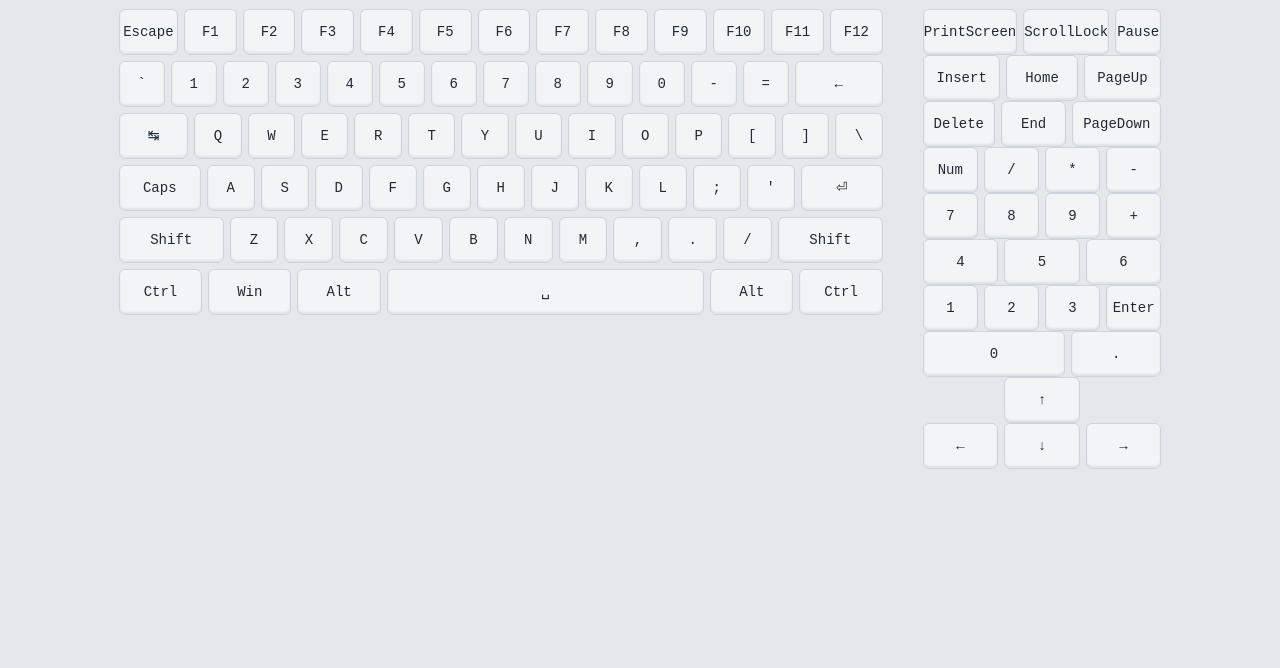
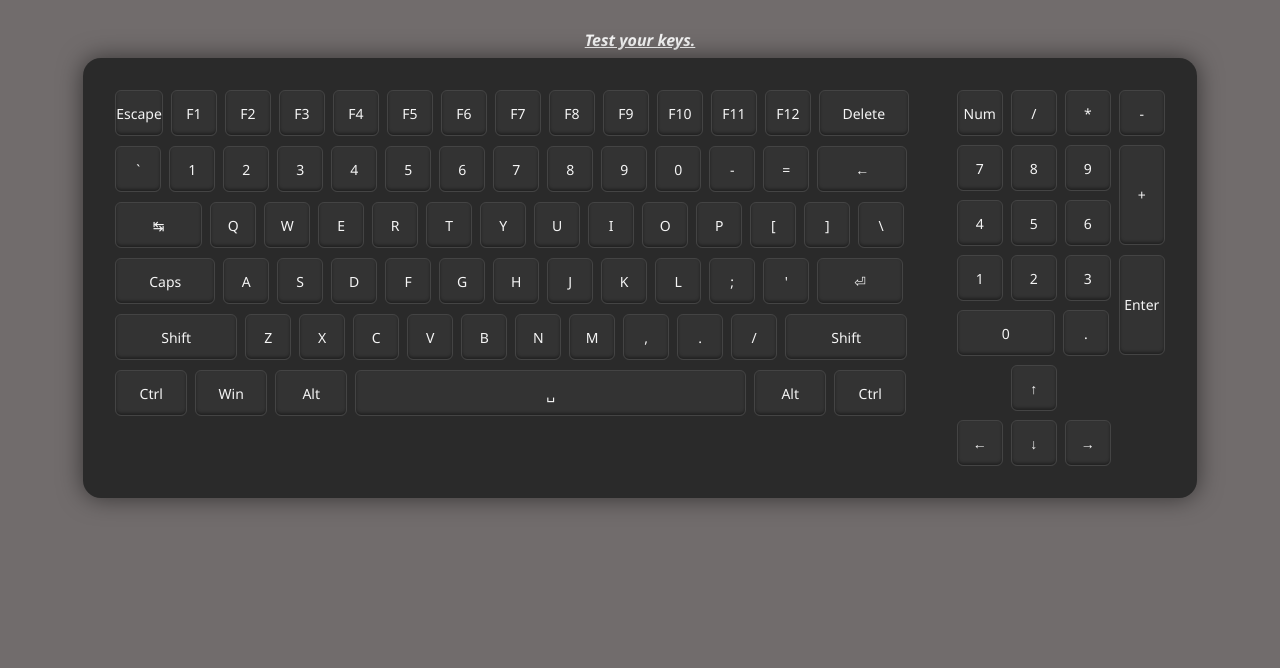
Before and after one commit to yadneshx17/KeyTest, a plain HTML site: page index.html in a window 1280 px wide. Shown: the part 132-800 px from the top of the page. Drawn offline with nearby package versions, Linux system fonts and the light colour scheme.

Commit message:
beta ship

```diff
--- a/index.html
+++ b/index.html
@@ -5,20 +5,20 @@
     <meta name="viewport" content="width=device-width, initial-scale=1.0">
     <title>KeyTest</title>
     <link rel="stylesheet" href="style.css">
-    <!-- <script src="https://cdn.jsdelivr.net/npm/@tailwindcss/browser@4"></script> -->
+    <script src="https://cdn.jsdelivr.net/npm/@tailwindcss/browser@4"></script>
 </head>
 <body>
+    <div id="layout-buttons">
+        <button id="nor-layout">
+            <img src="assets/window.png" alt="Win" width="65px" height="65px">
+        </button>
 
-    <div id="layout-buttons">
         <button id="mac-layout">
-        <img src="assets/apple.png" alt="Mac" width="70px" height="70px">
-        </button>
-        <button id="nor-layout">
-        <img src="assets/window.png" alt="Win" width="65px" height="65px">
+            <img src="assets/apple.png" alt="Mac" width="70px" height="70px">
         </button>
     </div>
 
-
+    <p class="italic underline m-1.5"><b>Test your keys.</b></p>
     <div id="keyboard">
         <div id="main-block"></div>
         <div id="num-pad"></div>
--- a/layout.js
+++ b/layout.js
@@ -1,18 +1,23 @@
+export const mainBlock = [
+  ["Escape", "F1", "F2", "F3", "F4", "F5", "F6", "F7", "F8", "F9", "F10", "F11", "F12", "Delete"],
 
-export const mainBlock = [
-  ["Escape", "F1", "F2", "F3", "F4", "F5", "F6", "F7", "F8", "F9", "F10", "F11", "F12"],
   ["Backquote", "Digit1", "Digit2", "Digit3", "Digit4", "Digit5", "Digit6", "Digit7", "Digit8", "Digit9", "Digit0", "Minus", "Equal", "Backspace"],
+
   ["Tab", "KeyQ", "KeyW", "KeyE", "KeyR", "KeyT", "KeyY", "KeyU", "KeyI", "KeyO", "KeyP", "BracketLeft", "BracketRight", "Backslash"],
+
   ["CapsLock", "KeyA", "KeyS", "KeyD", "KeyF", "KeyG", "KeyH", "KeyJ", "KeyK", "KeyL", "Semicolon", "Quote", "Enter"],
+
   ["ShiftLeft", "KeyZ", "KeyX", "KeyC", "KeyV", "KeyB", "KeyN", "KeyM", "Comma", "Period", "Slash", "ShiftRight"],
-  ["ControlLeft", "WinLeft", "AltLeft", "Space", "AltRight", "ControlRight"]
+
+  ["ControlLeft", "WinLeft", "AltLeft", "Space", "AltRight", "ControlRight"],
+
 ];
 
 export const rightBlock = [
   // Navigation top
-  ["PrintScreen", "ScrollLock", "Pause"],
-  ["Insert", "Home", "PageUp"],
-  ["Delete", "End", "PageDown"],
+  // ["PrintScreen", "ScrollLock", "Pause"],
+  // ["Insert", "Home", "PageUp"],
+  // ["Delete", "End", "PageDown"],
 
   // Numpad
   ["NumLock", "NumpadDivide", "NumpadMultiply", "NumpadSubtract"],
@@ -25,13 +30,12 @@ export const rightBlock = [
   // Arrow keys
   ["", "ArrowUp", ""],
   ["ArrowLeft", "ArrowDown", "ArrowRight"]
-
 ];
 
 
-// Mac layout (example)
+// Mac layout
 export const mainBlockMac = [
-  // Replace Win with Meta, adjust keys as needed
+  // Replace Win with Meta, adjust keys as needed :)
   ["Escape", "F1", "F2", "F3", "F4", "F5", "F6", "F7", "F8", "F9", "F10", "F11", "F12"],
   ["Backquote", "Digit1", "Digit2", "Digit3", "Digit4", "Digit5", "Digit6", "Digit7", "Digit8", "Digit9", "Digit0", "Minus", "Equal", "Delete"],
   ["Tab", "KeyQ", "KeyW", "KeyE", "KeyR", "KeyT", "KeyY", "KeyU", "KeyI", "KeyO", "KeyP", "BracketLeft", "BracketRight", "Backslash"],
@@ -40,9 +44,11 @@ export const mainBlockMac = [
   ["ControlLeft", "MetaLeft", "AltLeft", "Space", "AltRight", "MetaRight", "ControlRight"]
 ];
 
-export const rightBlockMac = [
-  ["Insert", "Home", "PageUp"],
-  ["End", "PageDown", "Fn"],
-  ["", "ArrowUp", ""],
-  ["ArrowLeft", "ArrowDown", "ArrowRight"]
-];
+// export const rightBlockMac = [
+//   // ["Insert", "Home", "PageUp"],
+//   // ["End", "PageDown", "Fn"],
+//   // ["", "ArrowUp", ""],
+//   // ["ArrowLeft", "ArrowDown", "ArrowRight"]
+// ];
+
+export const rightBlockMac = [];
--- a/style.css
+++ b/style.css
@@ -1,123 +1,172 @@
-/* -------------- GLOBAL LOOK -------------- */
+/* --------------  GLOBAL LOOK -------------- */
 :root {
-    --key-bg: #f3f4f6;
-    --key-fg: #1f2937;
-    --key-border: #cbd5e1;
-    --key-bg-dark: #1e293b;
-    --key-fg-dark: #f1f5f9;
-    --key-border-dark: #334155;
-    --pressed-bg: #4caf50;
-    --pressed-fg: #ffffff;
+  --bg:           #716c6c;   /* page background */
+  --frame-bg:     #2a2a2a;   /* keyboard frame */
+  --key-bg:       #333;
+  --key-border:   #444;
+  --key-text:     #f5f5f5;
+
+  --press-bg:     #5d5c5e;
+  --press-shadow: #000000b4;
 }
 
-  body.dark {
-    --key-bg: var(--key-bg-dark);
-    --key-fg: var(--key-fg-dark);
-    --key-border: var(--key-border-dark);
-  }
+* { box-sizing: border-box; }
 
+/* Page */
 body {
-    font-family: system-ui, sans-serif;
-    background: #e5e7eb;
+  background: var(--bg);
+  margin: 0;
+  padding: 40px;
+  font-family: 'Segoe UI', sans-serif;
   display: flex;
   flex-direction: column;
   align-items: center;
-    padding: 24px;
+  color: var(--key-text);
 }
 
-  /* -------------- TOGGLE BUTTONS -------------- */
+/* --------------  TOGGLE BUTTONS -------------- */
 #layout-buttons {
   display: flex;
-    gap: 12px;
-    margin-bottom: 20px;
+  gap: 24px;
+  margin-bottom: 32px;
 }
 
 #layout-buttons button {
   background: transparent;
-    border: 2px solid transparent;
-    border-radius: 10px;
+  border: none;
+  cursor: pointer;
   padding: 6px;
-    cursor: pointer;
-    transition: border-color .2s;
+  transition: transform .2s;
+}
+#layout-buttons button:hover { transform: scale(1.06); }
+
+/* --------------  KEYBOARD FRAME -------------- */
+#keyboard {
+  display: flex;
+  gap: 48px;               /* space between main + num‑pad blocks */
+  background: var(--frame-bg);
+  padding: 32px;
+  border-radius: 18px;
+  box-shadow: 0 0 24px #00000088;
+  flex-wrap: wrap;         /* keeps blocks side‑by‑side, wraps on small screens */
 }
 
-  #layout-buttons button.active,
-  #layout-buttons button:focus-visible {
-    border-color: #4f46e5;   /* indigo outline */
+/* Blocks */
+#main-block{
+  display: flex;
+  flex-direction: column;
+  gap: 10px;               /* verical row spacing */
 }
 
-  /* -------------- KEYBOARD WRAPPER -------------- */
-  #keyboard {
+/* Row */
+.row {
   display: flex;
-    gap: 40px;               /* gap between left & right blocks */
-    flex-wrap: wrap;
-    justify-content: center;
+  gap: 8px;                /* horizontal key spacing */
 }
 
-  /* -------------- BLOCKS & ROWS -------------- */
-  #main-block,
-  #right-block {
-    display: flex;
-    flex-direction: column;
-    gap: 6px;
-  }
-
-  .row {
-    display: grid;
-    grid-auto-flow: column;
-    gap: 6px;
-  }
-
-  /* -------------- KEY -------------- */
-  .key {
+/* --------------  KEY STYLE -------------- */
+.key{
   background: var(--key-bg);
-    color: var(--key-fg);
+  color: var(--key-text);
   border: 1px solid var(--key-border);
   border-radius: 6px;
-    min-width: 44px;          /* default key size */
-    height: 44px;
-    font: 14px/1 monospace;
+  min-width: 46px;         /* base size */
+  height: 46px;
+  font-size: 14px;
   display: flex;
   align-items: center;
   justify-content: center;
   user-select: none;
-    box-shadow: inset 0 -2px 2px rgba(0,0,0,.08);
-    transition: background .15s, color .15s, box-shadow .15s;
+  transition: all .15s ease;
+  box-shadow: inset 0 -2px 3px rgba(0,0,0,.35);
 }
 
-  /* pressed effect */
-  .key.pressed {
-    background: var(--pressed-bg);
-    color: var(--pressed-fg);
-    box-shadow: 0 0 6px var(--pressed-bg);
-    border-color: var(--pressed-bg);
+/* Empty placeholder ( "" in layout ) → invisible spacer */
+.key:empty {
+  visibility: hidden;
+  border: none;
+  background: transparent;
+  box-shadow: none;
 }
 
-  /* -------------- SPECIAL WIDTHS -------------- */
-  .key[data-code="Backspace"]  { min-width: 86px; }
-  .key[data-code="Tab"]        { min-width: 66px; }
-  .key[data-code="CapsLock"]   { min-width: 78px; }
-  .key[data-code="Enter"]      { min-width: 78px; }
+/* --------------  PRESSED EFFECT -------------- */
+.key.pressed {
+  background: var(--press-bg);
+  color: #fff;
+  box-shadow:
+    0 3px 14px var(--press-shadow),
+    inset 0 0 6px #ffffff33;
+  transform: translateY(1px) scale(0.97);
+  border-color: var(--press-bg);
+}
+
+/* --------------  SPECIAL WIDTHS -------------- */
+/* Wider keys in both layouts */
+.key[data-code="Backspace"]  { min-width: 90px; }
+.key[data-code="Tab"]        { min-width: 87px; }
+.key[data-code="CapsLock"]   { min-width: 100px; }
+.key[data-code="Enter"],
+.key[data-code="Return"]     { min-width: 86px; }
 .key[data-code="ShiftLeft"],
-  .key[data-code="ShiftRight"] { min-width: 100px; }
+.key[data-code="ShiftRight"] { min-width: 122px; }
 .key[data-code="ControlLeft"],
 .key[data-code="ControlRight"],
 .key[data-code="AltLeft"],
 .key[data-code="AltRight"],
 .key[data-code="WinLeft"],
-  .key[data-code="WinRight"]   { min-width: 66px; }
-  .key[data-code="Space"]      { min-width: 300px; }
+.key[data-code="WinRight"],
+.key[data-code="MetaLeft"],
+.key[data-code="MetaRight"]  { min-width: 72px; }
+.key[data-code="Space"]      { min-width: 391px; }
+/* .key[data-code="SpaceS"]      { min-width: 310px; } */
+/* .key[data-code="EscapeS"]      { min-width: 90px; } */
+.key[data-code="Delete"]      { min-width: 90px; }
 
-  /* numpad 0 should be double‑width */
-  .key[data-code="Numpad0"]    { min-width: 96px; }
+/* Numpad 0 double‑width */
+.key[data-code="Numpad0"]    { min-width: 98px; }
 
-  /* arrow cluster – make blank spacers invisible */
-  .key:empty {
-    visibility: hidden;
-    border: none;
+
+/* --------------  RESPONSIVE TWEAK -------------- */
+@media (max-width: 900px) {
+  #keyboard { gap: 24px; padding: 24px; }
+  .key      { min-width: 40px; height: 40px; font-size: 13px; }
+  .key[data-code="Space"] { min-width: 220px; }
 }
 
-  /* -------------- DARK MODE QUICK SWITCH -------------- */
-  body.dark {
-    background: #0f172a;
+/* Juggads */
+
+#num-pad {
+  display: grid;
+  grid-template-rows: repeat(6, 55px);
 }
+
+.key[data-code="NumpadEnter"] {
+  grid-row: span 2;
+  height: calc(46px * 2 + 8px);
+  line-height: calc(46px * 2 + 8px);
+}
+
+.key[data-code="NumpadAdd"] {
+  grid-row: span 2;
+  height: calc(46px * 2 + 8px);
+  line-height: calc(46px * 2 + 8px);
+}
+
+body[data-layout="mac"] .key[data-code="Space"]  { min-width: 310px; }
+body[data-layout="mac"] .key[data-code="Escape"] { min-width: 120px;  }
+body[data-layout="mac"] .key[data-code="F12"] { min-width: 64px;}
+
+/* #layout-buttons button {
+  background: transparent;
+  border: none;
+  cursor: pointer;
+  user-select: none;
+  padding: 6px;
+  transition: transform .25s ease, box-shadow .25s ease;
+} */
+
+#layout-buttons button:hover,
+#layout-buttons button:focus-visible {
+  transform: scale(1.08);
+  box-shadow: 0 0 12px #19191aaa;      /* soft purple glow */
+}
```
Also changed, not shown: main.js (+28 -12 lines), 1 other file. Lines whose indentation alone changed are shown as unchanged.
